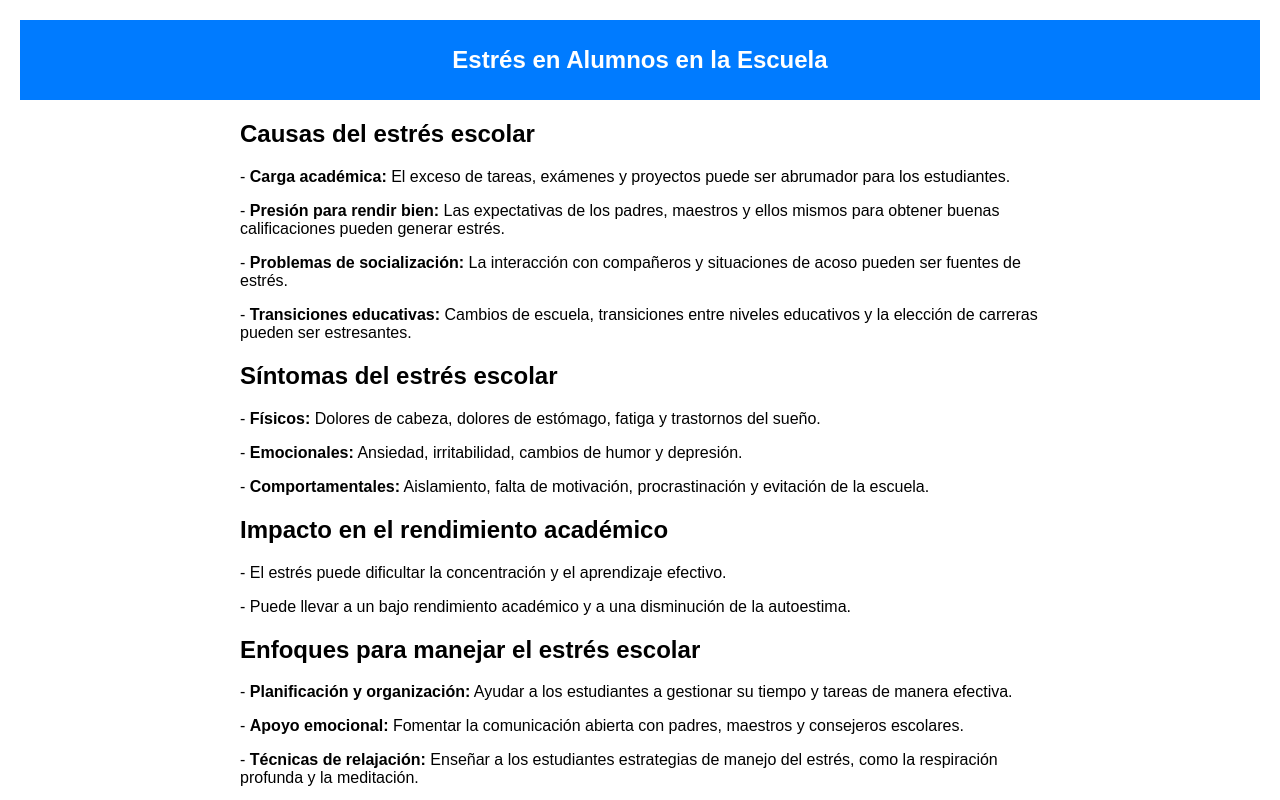
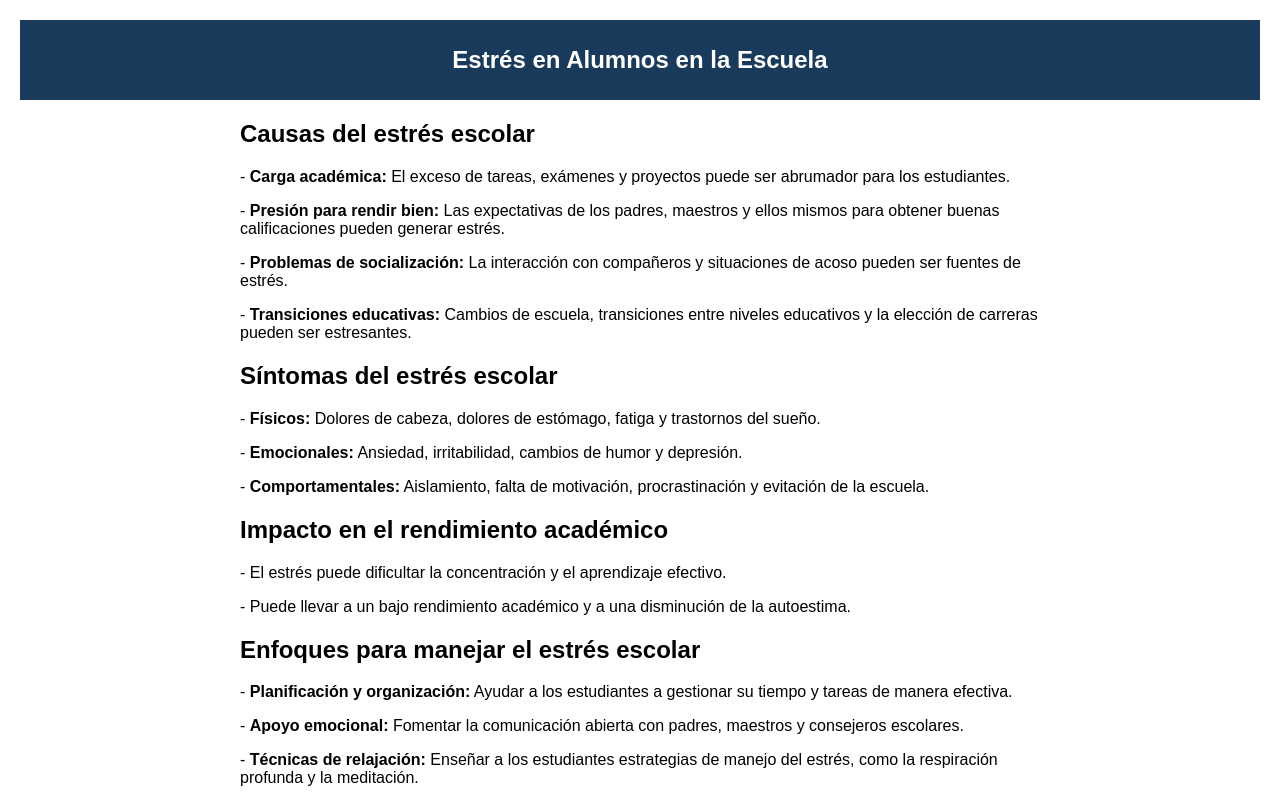
Before and after one commit to HectorAlejandro1/Proyecto, a plain HTML site: page estresAlum.html in a window 1280 px wide. Shown: the top 800 px of the page. Drawn offline with Linux system fonts and the light colour scheme.

Commit message:
nuevos cambios3

```diff
--- a/estresAlum.html
+++ b/estresAlum.html
@@ -9,7 +9,7 @@
         }
         header {
             text-align: center;
-            background-color: #007BFF;
+            background-color: #1a3a5c;
             color: #FFFFFF;
             padding: 10px;
         }
```
